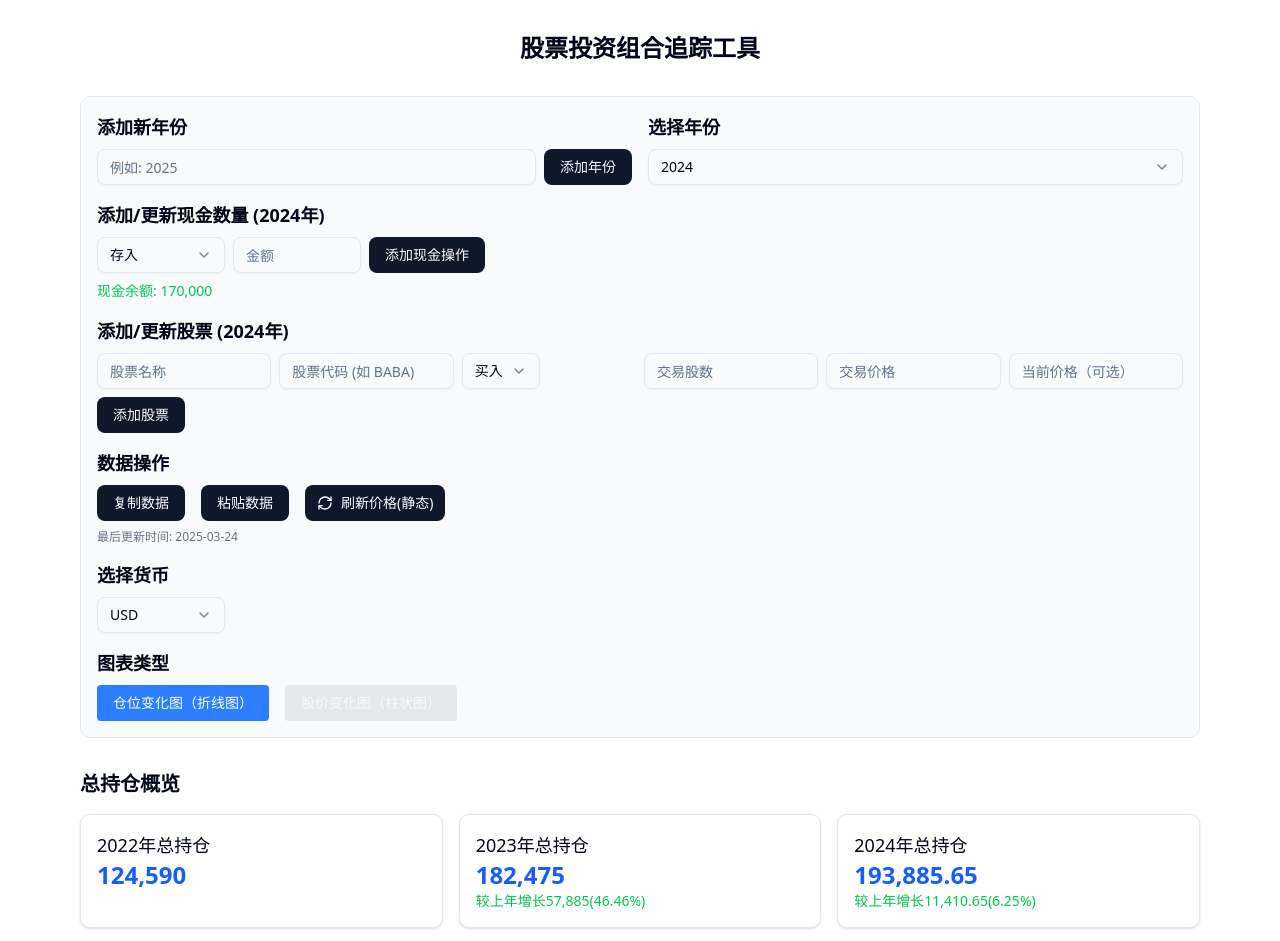
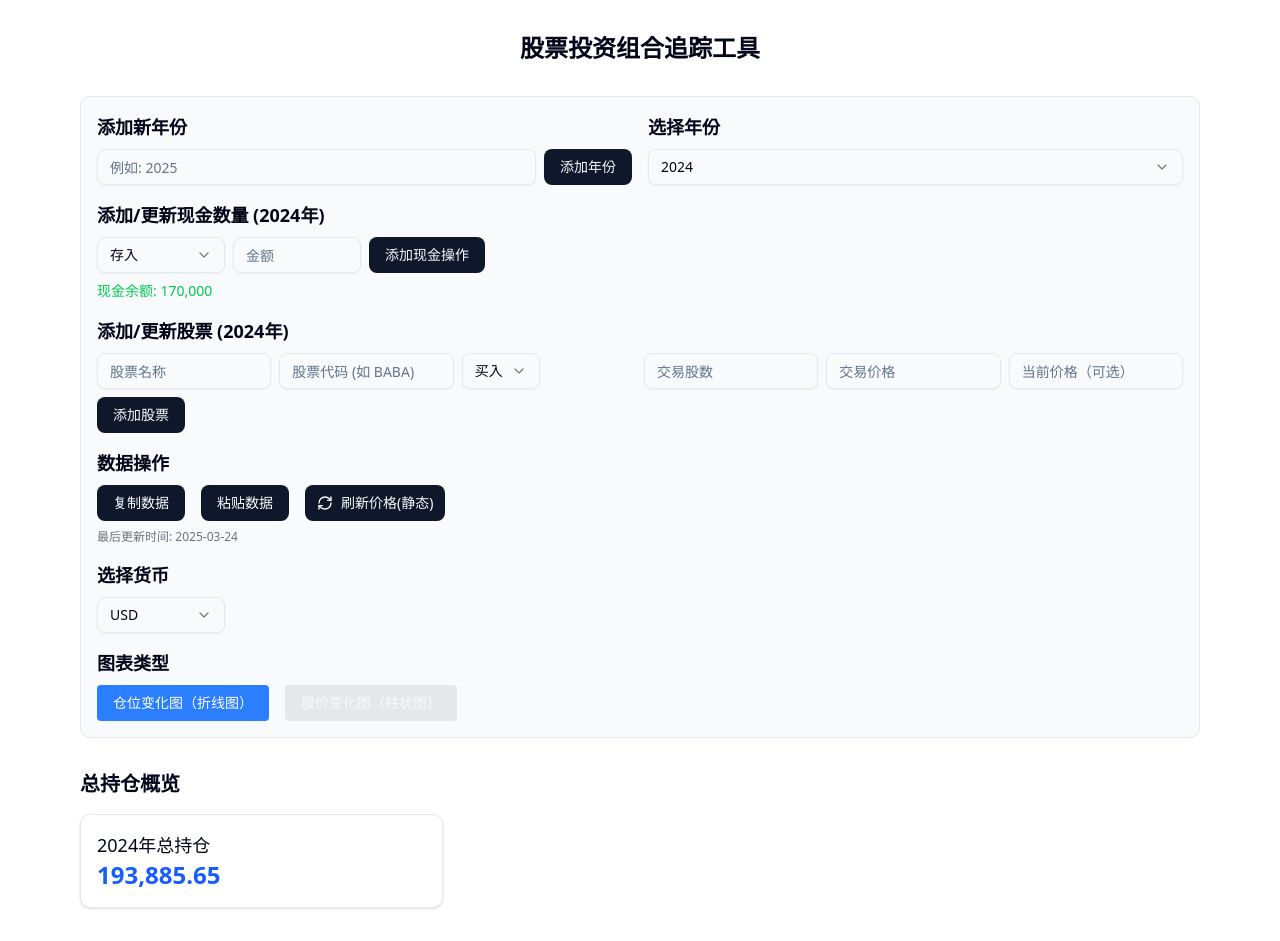
Before and after one commit to wenisy/StockPulse, a Next.js app: page / in a window 1280 px wide. Shown: the top 941 px of the page. Built offline with nearby package versions, Linux system fonts and the light colour scheme.

Commit message:
去除无用数据得了

```diff
--- a/src/components/StockPortfolioTracker.tsx
+++ b/src/components/StockPortfolioTracker.tsx
@@ -80,24 +80,6 @@ interface PriceData {
 
 const StockPortfolioTracker: React.FC = () => {
     const initialData: { [year: string]: YearData } = {
-        '2022': {
-            stocks: [
-                { name: '阿里巴巴', shares: 100, price: 85.5, costPrice: 80.0, id: '1', totalCost: 8000, symbol: 'BABA' },
-                { name: '腾讯', shares: 50, price: 320.8, costPrice: 300.0, id: '2', totalCost: 15000, symbol: '0700.HK' },
-            ],
-            cashTransactions: [{ amount: 100000, type: 'deposit', date: '2022-01-01' }],
-            stockTransactions: [],
-            cashBalance: 100000,
-        },
-        '2023': {
-            stocks: [
-                { name: '阿里巴巴', shares: 150, price: 92.3, costPrice: 85.0, id: '4', totalCost: 12750, symbol: 'BABA' },
-                { name: '腾讯', shares: 60, price: 310.5, costPrice: 305.0, id: '5', totalCost: 18300, symbol: '0700.HK' },
-            ],
-            cashTransactions: [{ amount: 50000, type: 'deposit', date: '2023-01-01' }],
-            stockTransactions: [],
-            cashBalance: 150000,
-        },
         '2024': {
             stocks: [
                 { name: '阿里巴巴', shares: 180, price: 105.2, costPrice: 90.0, id: '8', totalCost: 16200, symbol: 'BABA' },
```
